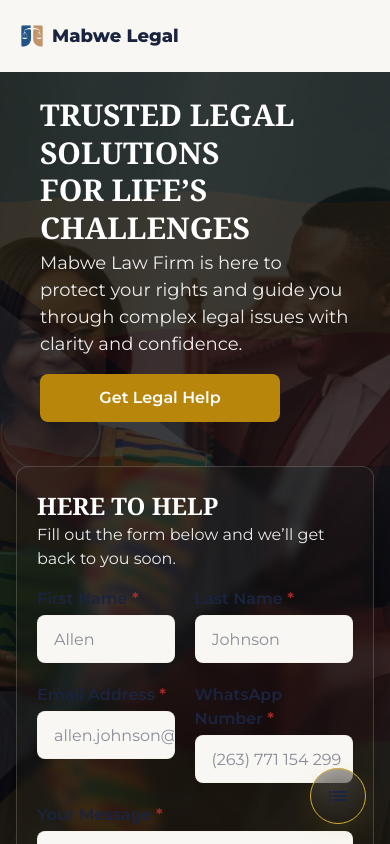
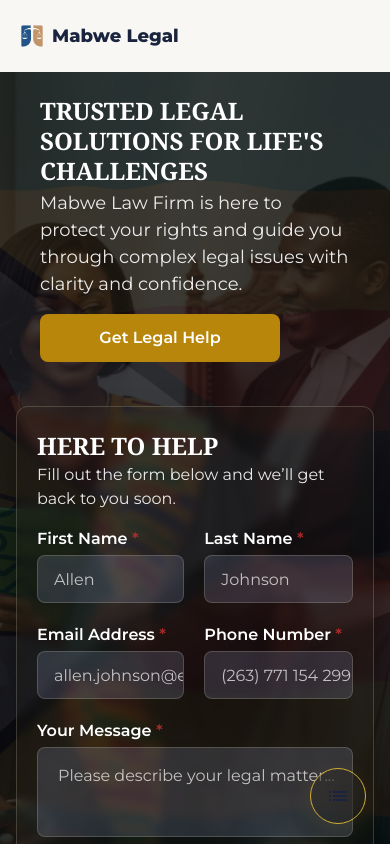
Before and after one commit to VictorKevz/mabwe-legal, a Next.js app: page / in a window 390 px wide. Shown: the top 844 px of the page. Built offline with nearby package versions, Linux system fonts and the light colour scheme; some icons are missing.

Commit message:
Animate Hero section and optimize SEO

```diff
--- a/app/components/sections/Hero.tsx
+++ b/app/components/sections/Hero.tsx
@@ -2,25 +2,43 @@ import React from "react";
 import Image from "next/image";
 import CTALink from "../ui/CTALink";
 import { Form } from "../ui/Form";
+import { HeroClient, AnimatedContent } from "./HeroClient";
 
 export const Hero = () => {
   return (
     <section className="w-full flex items-center justify-center min-h-[calc(100dvh-5.5rem)] px-4 md:px-6 relative z-20">
-      <div className="max-w-screen-xl w-full flex flex-col md:flex-row items-center justify-between gap-5">
-        <div className="max-w-xl w-full flex flex-col items-start  p-6 rounded-lg">
-          <h1 className="text-3xl md:text-4xl font-bold text-[var(--color-text-on-primary)]!">
-            Trusted Legal Solutions <br /> for Life’s Challenges
+      <HeroClient>
+        <div className="max-w-xl w-full flex flex-col items-start p-6 rounded-lg">
+          <AnimatedContent variant="fadeInUp">
+            <h1 className="text-2xl sm:text-4xl font-bold text-[var(--color-text-on-primary)]!">
+              Trusted Legal Solutions <br className="hidden sm:block" /> for
+              Life's Challenges
             </h1>
+          </AnimatedContent>
+
+          <AnimatedContent variant="fadeInUp">
             <p className="text-[var(--color-text-on-primary)]! max-w-2xl text-lg mt-1 opacity-90">
-            Mabwe Law Firm is here to protect your rights and guide you through
-            complex legal issues with clarity and confidence.
+              Mabwe Law Firm is here to protect your rights and guide you
+              through complex legal issues with clarity and confidence.
             </p>
+          </AnimatedContent>
+
+          <AnimatedContent variant="fadeInUp">
             <div className="max-w-[15rem] w-full mt-4">
-            <CTALink text="Get Legal Help" href="/contact" variant="primary" />
+              <CTALink
+                text="Get Legal Help"
+                href="/contact"
+                variant="primary"
+                className="hover:text-[var(--color-text-on-primary)]!"
+              />
             </div>
+          </AnimatedContent>
         </div>
+
+        <AnimatedContent variant="fadeIn">
           <Form />
-      </div>
+        </AnimatedContent>
+      </HeroClient>
       <picture className="absolute inset-0 -z-10 w-full h-full pointer-events-none opacity-95">
         <source
           media="(min-width:1024px )"
--- /dev/null
+++ b/app/components/sections/HeroClient.tsx
@@ -0,0 +1,49 @@
+"use client";
+
+import React from "react";
+import { motion } from "framer-motion";
+import { FadeInUpVariants, FadeInVariants } from "../../variants";
+
+interface HeroClientProps {
+  children: React.ReactNode;
+}
+
+export const HeroClient = ({ children }: HeroClientProps) => {
+  const containerVariants = {
+    hidden: { opacity: 0 },
+    visible: {
+      opacity: 1,
+      transition: {
+        staggerChildren: 0.2,
+        delayChildren: 0.1,
+      },
+    },
+  };
+
+  return (
+    <motion.div
+      className="max-w-screen-xl w-full flex flex-col md:flex-row items-center justify-between gap-5"
+      variants={containerVariants}
+      initial="hidden"
+      animate="visible"
+    >
+      {children}
+    </motion.div>
+  );
+};
+
+export const AnimatedContent = ({
+  children,
+  variant = "fadeInUp",
+}: {
+  children: React.ReactNode;
+  variant?: "fadeInUp" | "fadeIn";
+}) => {
+  const variants = variant === "fadeInUp" ? FadeInUpVariants : FadeInVariants;
+
+  return (
+    <motion.div className="w-full" variants={variants}>
+      {children}
+    </motion.div>
+  );
+};
--- a/app/components/ui/Form.tsx
+++ b/app/components/ui/Form.tsx
@@ -3,21 +3,123 @@ import {
   EmptyFormState,
   FormField,
   FormState,
-  FieldProps,
   OnChangeType,
 } from "@/app/types/form";
 import React, { useCallback, useState } from "react";
+import { InputField } from "./InputField";
+import { MessageField } from "./MessageField";
 
 export const Form = () => {
   const [form, setForm] = useState<FormState>(EmptyFormState);
+  const [errors, setErrors] = useState<FormState>(EmptyFormState);
 
-  const handleChange = useCallback((e: OnChangeType) => {
-    const { name, value } = e.target;
-    setForm((prev) => ({
-      ...prev,
-      [name]: value,
-    }));
-  }, []);
+  const handleChange = useCallback(
+    (e: OnChangeType) => {
+      const { name, value } = e.target;
+      setForm((prev) => ({
+        ...prev,
+        [name]: value,
+      }));
+
+      if (errors[name as keyof FormState]) {
+        setErrors((prev) => ({
+          ...prev,
+          [name]: "",
+        }));
+      }
+    },
+    [errors]
+  );
+
+  const handleValidation = (): boolean => {
+    const newErrors: FormState = { ...EmptyFormState };
+
+    for (const [fieldName, fieldValue] of Object.entries(form)) {
+      const key = fieldName as keyof FormState;
+      const value = fieldValue.trim();
+
+      // Common validation: required field
+      if (!value) {
+        newErrors[key] = `${
+          fieldName.charAt(0).toUpperCase() +
+          fieldName.slice(1).replace(/([A-Z])/g, " $1")
+        } is required`;
+        setErrors(newErrors);
+        return false;
+      }
+
+      // Field-specific validation
+      switch (key) {
+        case "firstName":
+        case "lastName":
+          if (value.length < 2) {
+            newErrors[key] = `${
+              key === "firstName" ? "First" : "Last"
+            } name must be at least 2 characters`;
+            setErrors(newErrors);
+            return false;
+          }
+          if (!/^[a-zA-Z\s'-]+$/.test(value)) {
+            newErrors[key] = `${
+              key === "firstName" ? "First" : "Last"
+            } name can only contain letters, spaces, apostrophes, and hyphens`;
+            setErrors(newErrors);
+            return false;
+          }
+          break;
+
+        case "email":
+          const emailRegex = /^[^\s@]+@[^\s@]+\.[^\s@]+$/;
+          if (!emailRegex.test(value)) {
+            newErrors[key] = "Please enter a valid email address";
+            setErrors(newErrors);
+            return false;
+          }
+          break;
+
+        case "phone":
+          const phoneDigits = value.replace(/\D/g, "");
+          if (phoneDigits.length < 10) {
+            newErrors[key] = "Phone number must be at least 10 digits";
+            setErrors(newErrors);
+            return false;
+          }
+          if (phoneDigits.length > 15) {
+            newErrors[key] = "Phone number cannot exceed 15 digits";
+            setErrors(newErrors);
+            return false;
+          }
+          break;
+
+        case "message":
+          if (value.length < 10) {
+            newErrors[key] = "Message must be at least 10 characters";
+            setErrors(newErrors);
+            return false;
+          }
+          if (value.length > 1000) {
+            newErrors[key] = "Message cannot exceed 1000 characters";
+            setErrors(newErrors);
+            return false;
+          }
+          break;
+      }
+    }
+
+    // All validations passed
+    setErrors(newErrors);
+    return true;
+  };
+
+  const handleSubmit = (e: React.FormEvent) => {
+    e.preventDefault();
+
+    if (handleValidation()) {
+      console.log("Form submitted:", form);
+    } else {
+      console.log("Form has errors:", errors);
+    }
+  };
 
   const formData: FormField[] = [
     {
@@ -42,11 +144,11 @@ export const Form = () => {
       id: "email-03",
     },
     {
-      value: form.whatsApp,
-      name: "whatsApp",
-      label: "WhatsApp Number",
+      value: form.phone,
+      name: "phone",
+      label: "Phone Number",
       placeholder: "(263) 771 154 299",
-      id: "whatsAppNum-04",
+      id: "phoneNum-04",
     },
     {
       value: form.message,
@@ -57,7 +159,10 @@ export const Form = () => {
     },
   ];
   return (
-    <form className="max-w-xl w-full glass-card py-6 px-5">
+    <form
+      className="max-w-xl w-full glass-card py-6 px-5"
+      onSubmit={handleSubmit}
+    >
       <header>
         <h2 className="text-2xl lg:text-4xl text-[var(--color-text-on-primary)]!">
           Here to Help
@@ -73,9 +178,17 @@ export const Form = () => {
             className={`w-full ${field.name === "message" && "col-span-2"}`}
           >
             {field.name === "message" ? (
-              <MessageField field={field} onChange={handleChange} />
+              <MessageField
+                field={field}
+                onChange={handleChange}
+                error={errors[field.name as keyof FormState]}
+              />
             ) : (
-              <InputField field={field} onChange={handleChange} />
+              <InputField
+                field={field}
+                onChange={handleChange}
+                error={errors[field.name as keyof FormState]}
+              />
             )}
           </div>
         ))}
@@ -91,42 +204,3 @@ export const Form = () => {
     </form>
   );
 };
-
-const InputField = ({ field, onChange }: FieldProps) => {
-  return (
-    <div className="w-full flex flex-col">
-      <label htmlFor={field.name} className="font-semibold mb-1">
-        {field.label}{" "}
-        <span className="text-[var(--color-error)] opacity-80">*</span>
-      </label>
-      <input
-        type="text"
-        value={field.value}
-        onChange={onChange}
-        name={field.name}
-        id={field.name}
-        placeholder={field.placeholder}
-        className="w-full bg-[var(--color-bg-secondary)] h-12 rounded-lg border border-[var(--border)] pl-4"
-      />
-    </div>
-  );
-};
-const MessageField = ({ field, onChange }: FieldProps) => {
-  return (
-    <div className="w-full flex flex-col">
-      <label htmlFor={field.name} className="font-semibold mb-1">
-        {field.label}{" "}
-        <span className="text-[var(--color-error)] opacity-80">*</span>
-      </label>
-      <textarea
-        value={field.value}
-        onChange={onChange}
-        name={field.name}
-        id={field.name}
-        placeholder={field.placeholder}
-        rows={3}
-        className="resize-none bg-[var(--color-bg-secondary)] w-full pl-5 pt-4 rounded-lg border border-[var(--border)]"
-      ></textarea>
-    </div>
-  );
-};
--- /dev/null
+++ b/app/components/ui/InputField.tsx
@@ -0,0 +1,39 @@
+import { FieldProps } from "@/app/types/form";
+
+export const InputField = ({ field, onChange, error }: FieldProps) => {
+  return (
+    <div className="w-full flex flex-col">
+      <label
+        htmlFor={field.name}
+        className="font-semibold mb-1 text-[var(--color-text-on-primary)]"
+      >
+        {field.label}{" "}
+        <span className="text-[var(--color-error)] opacity-80">*</span>
+      </label>
+      <input
+        type={
+          field.name === "email"
+            ? "email"
+            : field.name === "phone"
+            ? "tel"
+            : "text"
+        }
+        value={field.value}
+        onChange={onChange}
+        name={field.name}
+        id={field.name}
+        placeholder={field.placeholder}
+        className={`w-full bg-[var(--color-bg-faded)] h-12 rounded-lg border pl-4 placeholder:text-[var(--color-text-on-primary)] text-[var(--color-text-on-primary)] placeholder:opacity-70 ${
+          error
+            ? "border-[var(--color-error)] focus:border-[var(--color-error)]"
+            : "border-[var(--border)] focus:border-[var(--color-accent)]"
+        }`}
+      />
+      {error && (
+        <span className="text-[var(--color-error)] text-sm mt-1 opacity-90">
+          {error}
+        </span>
+      )}
+    </div>
+  );
+};
--- /dev/null
+++ b/app/components/ui/MessageField.tsx
@@ -0,0 +1,33 @@
+import { FieldProps } from "@/app/types/form";
+
+export const MessageField = ({ field, onChange, error }: FieldProps) => {
+  return (
+    <div className="w-full flex flex-col">
+      <label
+        htmlFor={field.name}
+        className="font-semibold mb-1 text-[var(--color-text-on-primary)]"
+      >
+        {field.label}{" "}
+        <span className="text-[var(--color-error)] opacity-80">*</span>
+      </label>
+      <textarea
+        value={field.value}
+        onChange={onChange}
+        name={field.name}
+        id={field.name}
+        placeholder={field.placeholder}
+        rows={3}
+        className={`resize-none bg-[var(--color-bg-faded)] w-full pl-5 pt-4 rounded-lg border text-[var(--color-text-on-primary)] placeholder:text-[var(--color-text-on-primary)] placeholder:opacity-70 ${
+          error
+            ? "border-[var(--color-error)] focus:border-[var(--color-error)]"
+            : "border-[var(--border)] focus:border-[var(--color-accent)]"
+        }`}
+      ></textarea>
+      {error && (
+        <span className="text-[var(--color-error)] text-sm mt-1 opacity-90">
+          {error}
+        </span>
+      )}
+    </div>
+  );
+};
--- a/app/globals.css
+++ b/app/globals.css
@@ -14,6 +14,7 @@
   --color-bg-hover: #f4f1eb;
   --color-bg-footer: #1c1c1c;
   --color-overlay: #29241836;
+  --color-bg-faded: #949fc033;
 
   /* Text */
   --color-text-primary: #1a243f;
@@ -53,6 +54,7 @@
   --color-bg-secondary: #1a243f;
   --color-bg-hover: #2a2a2a;
   --color-bg-footer: #0a0a0a;
+  --color-bg-faded: #2c385b4f;
 
   /* Text */
   --color-text-primary: #fdfdfd;
--- a/app/page.tsx
+++ b/app/page.tsx
@@ -3,9 +3,7 @@ import { Hero } from "./components/sections/Hero";
 export default function Home() {
   return (
     <div className="w-full bg-[var(--color-bg)] text-[var(--color-text-primary)] relative overflow-hidden ">
-      {/* Hero section......................... */}
       <Hero />
-      {/* Hero section......................... */}
     </div>
   );
 }
--- a/app/types/form.ts
+++ b/app/types/form.ts
@@ -4,14 +4,14 @@ export type FormState = {
   firstName: string;
   lastName: string;
   email: string;
-  whatsApp: string;
+  phone: string;
   message: string;
 };
 export const EmptyFormState: FormState = {
   firstName: "",
   lastName: "",
   email: "",
-  whatsApp: "",
+  phone: "",
   message: "",
 };
 export type FormField = {
@@ -27,4 +27,5 @@ export type OnChangeType =
 export type FieldProps = {
   field: FormField;
   onChange: (e: OnChangeType) => void;
+  error?: string;
 };
--- /dev/null
+++ b/app/variants.ts
@@ -0,0 +1,28 @@
+import { Variants } from "framer-motion";
+
+// Fade variants...........
+export const FadeInUpVariants: Variants = {
+  hidden: {
+    opacity: 0,
+    y: 60,
+  },
+  visible: {
+    opacity: 1,
+    y: 0,
+    transition: {
+      duration: 0.6,
+    },
+  },
+};
+
+export const FadeInVariants: Variants = {
+  hidden: {
+    opacity: 0,
+  },
+  visible: {
+    opacity: 1,
+    transition: {
+      duration: 0.5,
+    },
+  },
+};
--- a/package.json
+++ b/package.json
@@ -13,6 +13,7 @@
     "@emotion/styled": "^11.14.1",
     "@mui/icons-material": "^7.3.1",
     "@mui/material": "^7.3.1",
+    "framer-motion": "^12.23.12",
     "next": "15.4.6",
     "react": "19.1.0",
     "react-dom": "19.1.0"
```
Also changed, not shown: app/components/sections/Services.tsx (added), 1 other file (tests, documents, lock files or other folders). Lines whose indentation alone changed are shown as unchanged.
